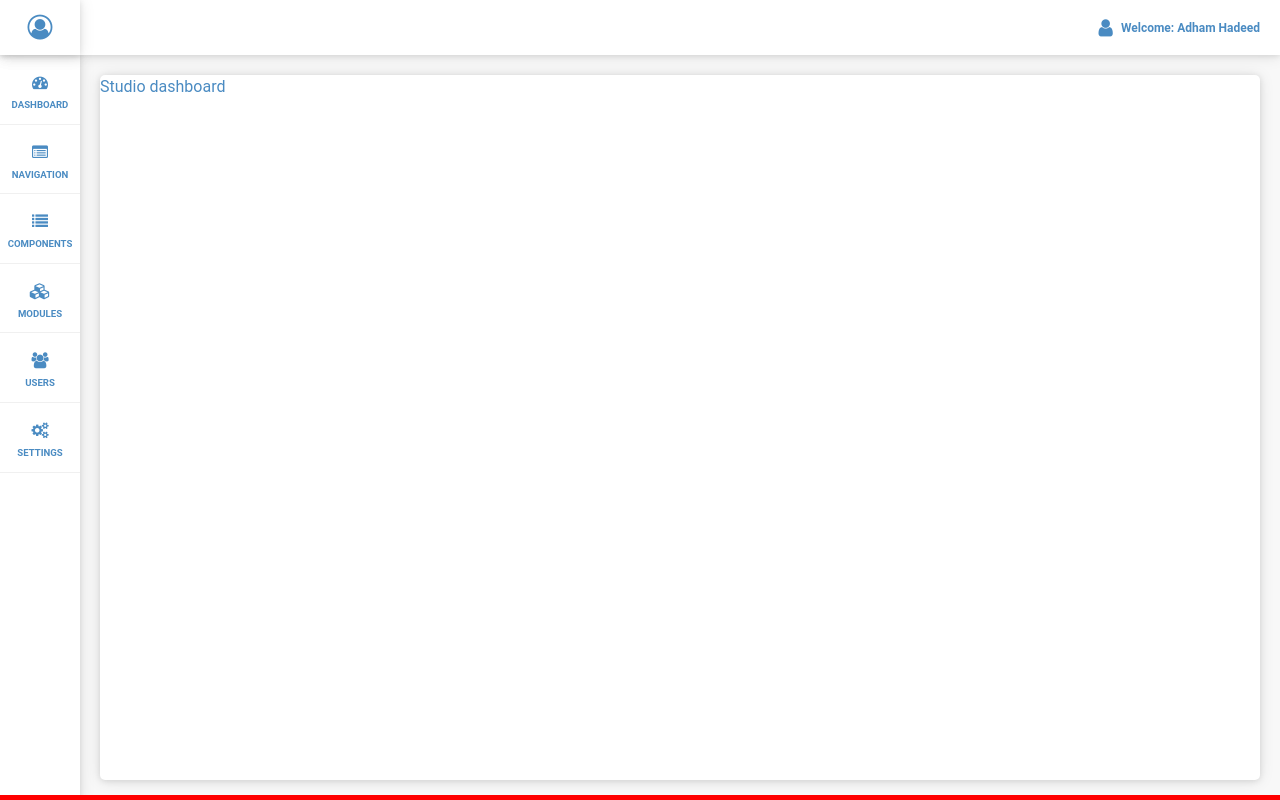
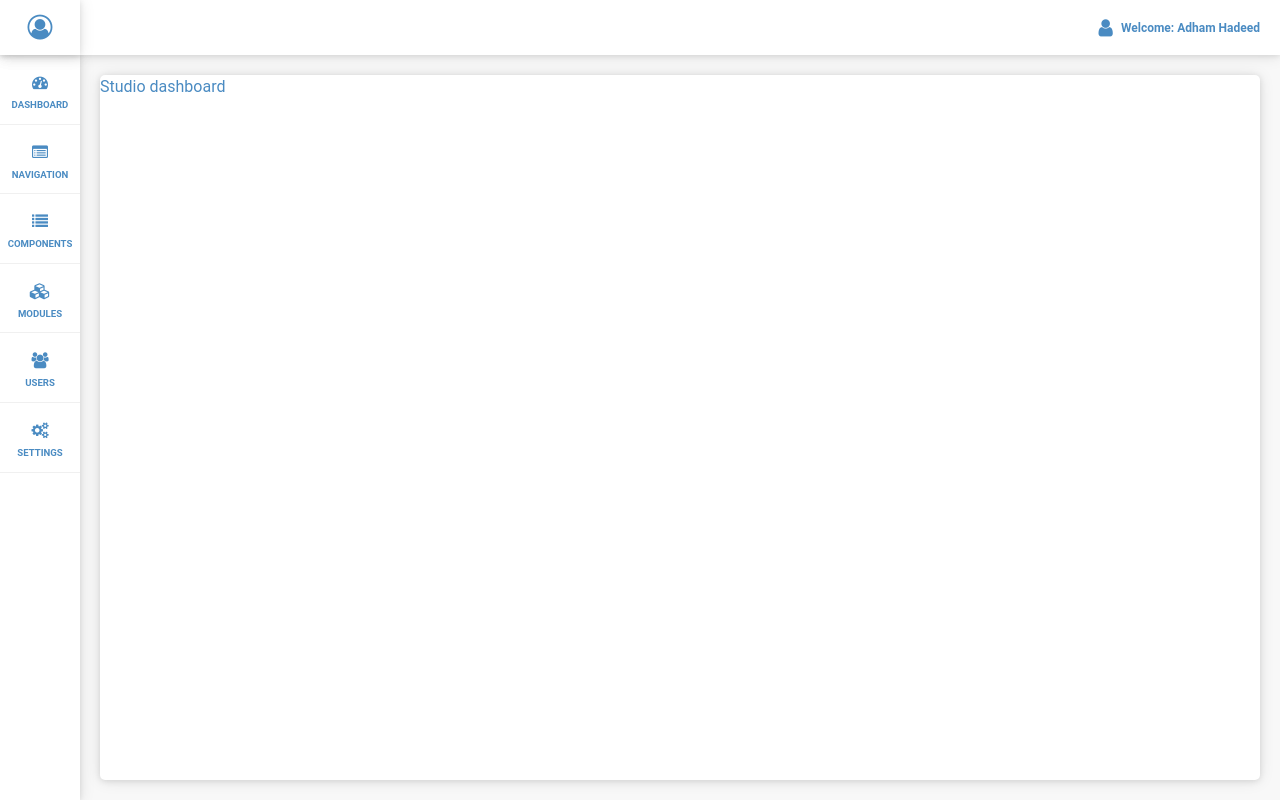
Before and after one commit to adhamhadeed/crm-react, a React (Create React App) app: page /studio in a window 1280 px wide. Built offline with nearby package versions, Linux system fonts and the light colour scheme.

Commit message:
code arrengments

```diff
--- a/src/assets/css/studio.css
+++ b/src/assets/css/studio.css
@@ -117,13 +117,3 @@
   top: 50%;
   left: 50%;
 }
-
-.aa {
-  position: absolute;
-  height: 5px;
-  bottom: 0px;
-  left: 0;
-  right: 0;
-  background-color: red;
-  z-index: calc(var(--app-zindex) + 2);
-}
--- a/src/components/common/Button.jsx
+++ b/src/components/common/Button.jsx
@@ -12,7 +12,6 @@ const StyledButton = styled.button`
   color: #fff;
   border: none;
   outline: none;
-  margin-right: 5px;
   min-width: 40px;
   min-height: 35px;
   transition: all 0.4s;
--- a/src/components/studio/pages/Users.jsx
+++ b/src/components/studio/pages/Users.jsx
@@ -35,17 +35,21 @@ const Users = () => {
       setIsLoading(false);
     }
   };
+
   const openAddUserPopup = () => {
     setOpenPopup(true);
   };
+
   const addUser = async (user) => {
     const newUser = await UserService.addUser(user);
     setUsers(newUser, ...users);
   };
+
   const deleteUser = (userId) => {
     const usersList = users.filter((user) => user.id !== userId);
     setUsers(usersList);
   };
+
   const editUser = (userId) => {
     if (userId) {
       const index = users.findIndex((user) => user.id === userId);
--- a/src/layout/StudioLayout.jsx
+++ b/src/layout/StudioLayout.jsx
@@ -17,7 +17,6 @@ const StudioLayout = (props) => {
       <div className="main-content studio">
         <div className="content">{props.children}</div>
       </div>
-      <div className="aa"></div>
     </>
   );
 };
```
